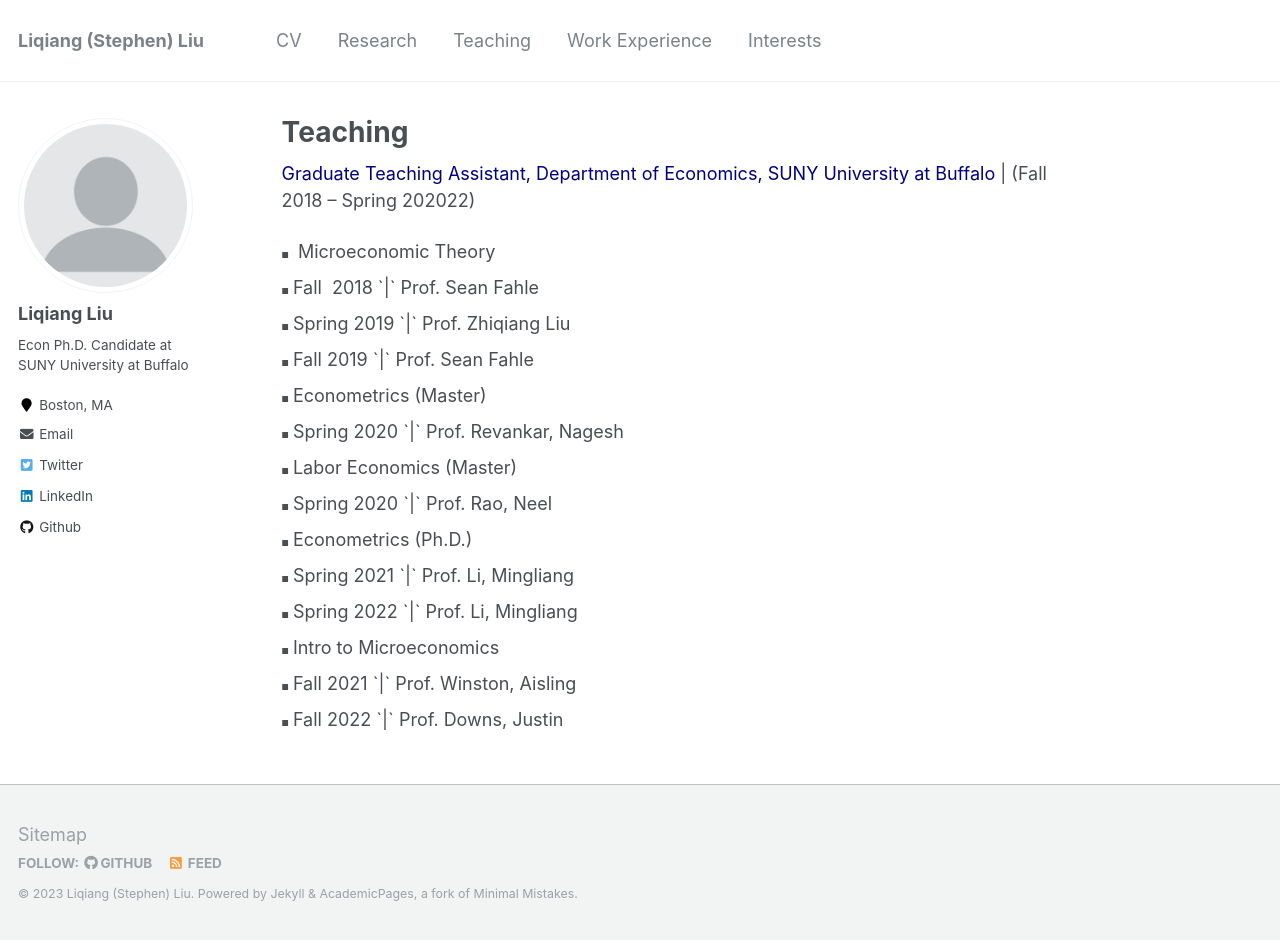
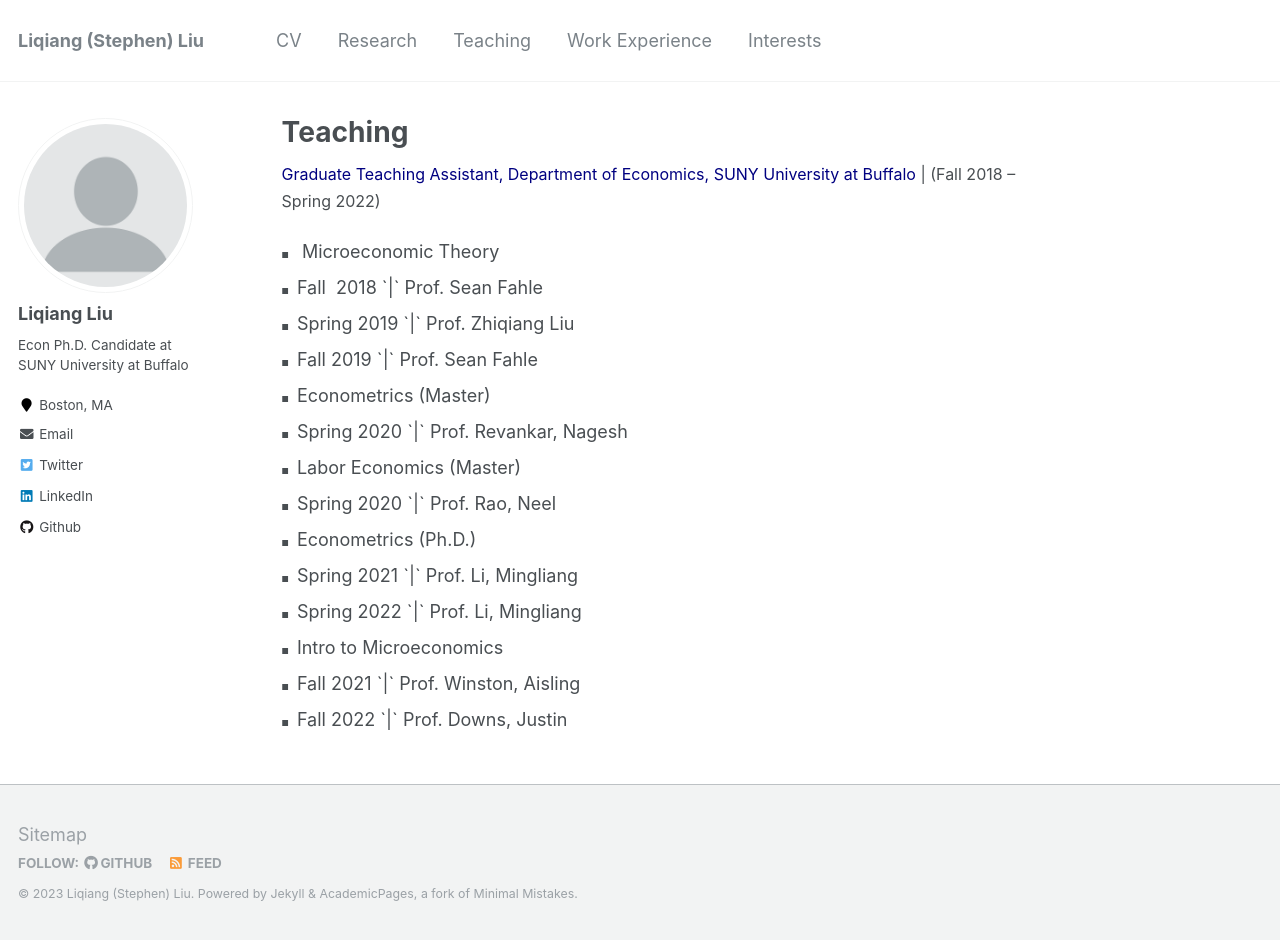
Before and after one commit to Liqiang-Liu/Liqiang-Liu.github.io, a Jekyll site: the page built from _pages/teaching.md, in a window 1280 px wide and 940 px high. Built offline with Jekyll 4.4.1, drawn with Linux system fonts in a browser that asks for light colours; some of the changed lines change nothing that is shown.

Commit message:
Update teaching.md

```diff
--- a/_pages/teaching.md
+++ b/_pages/teaching.md
@@ -19,11 +19,11 @@ redirect_from:
 .custom-bullet li::before {
     content: "\25A0"; /* Unicode character for a small square */
     font-size: 8px; /* Adjust this value to change the icon size */
-    margin-right: 0.5em;
+    margin-right: 1em; /* Adjust this value to control the spacing */
 }
 </style>
 
-<span style="font-size: 18px;"> <span style="color:Navy;"> Graduate Teaching Assistant, Department of Economics, SUNY University at Buffalo </span> | (Fall 2018 – Spring 202022)</span>
+<span style="font-size: 16px;"> <span style="color:Navy;"> Graduate Teaching Assistant, Department of Economics, SUNY University at Buffalo </span> | (Fall 2018 – Spring 2022)</span>
 
 <ul class="custom-bullet">
   <li> Microeconomic Theory
```
